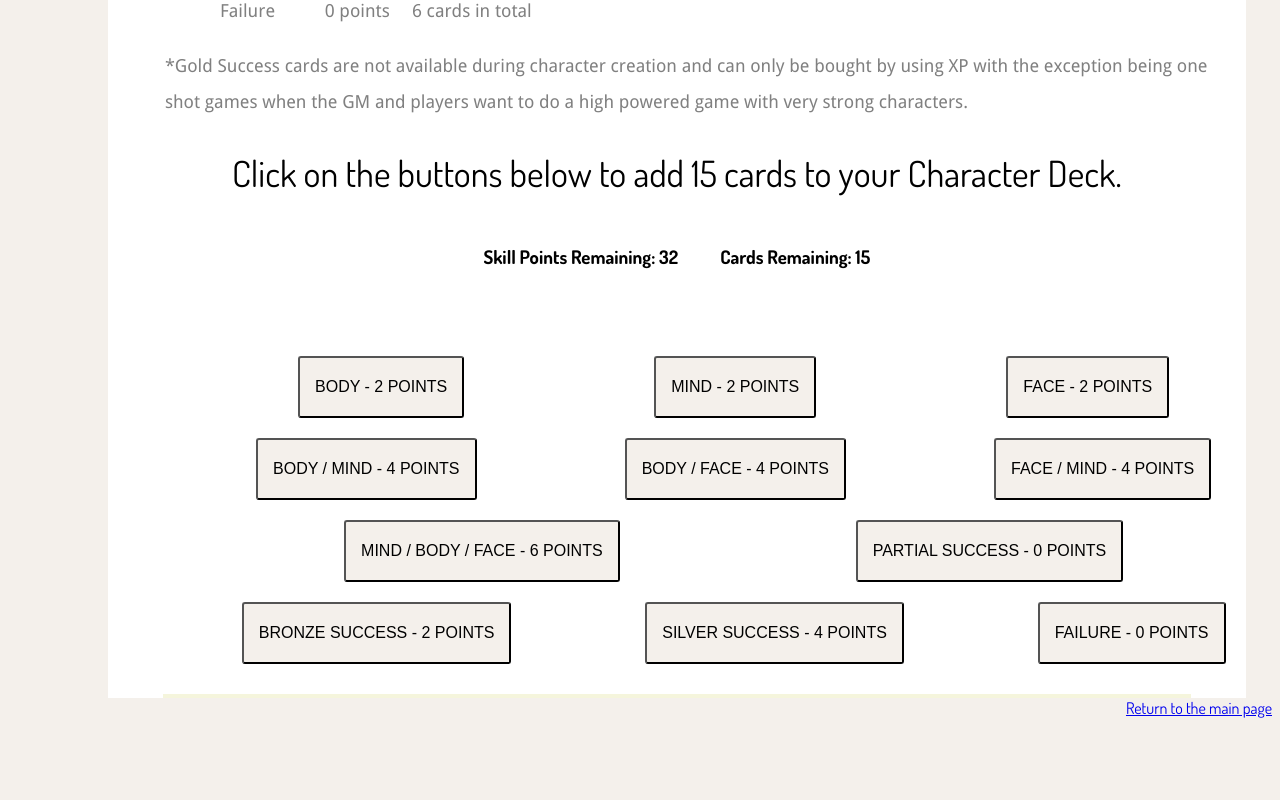
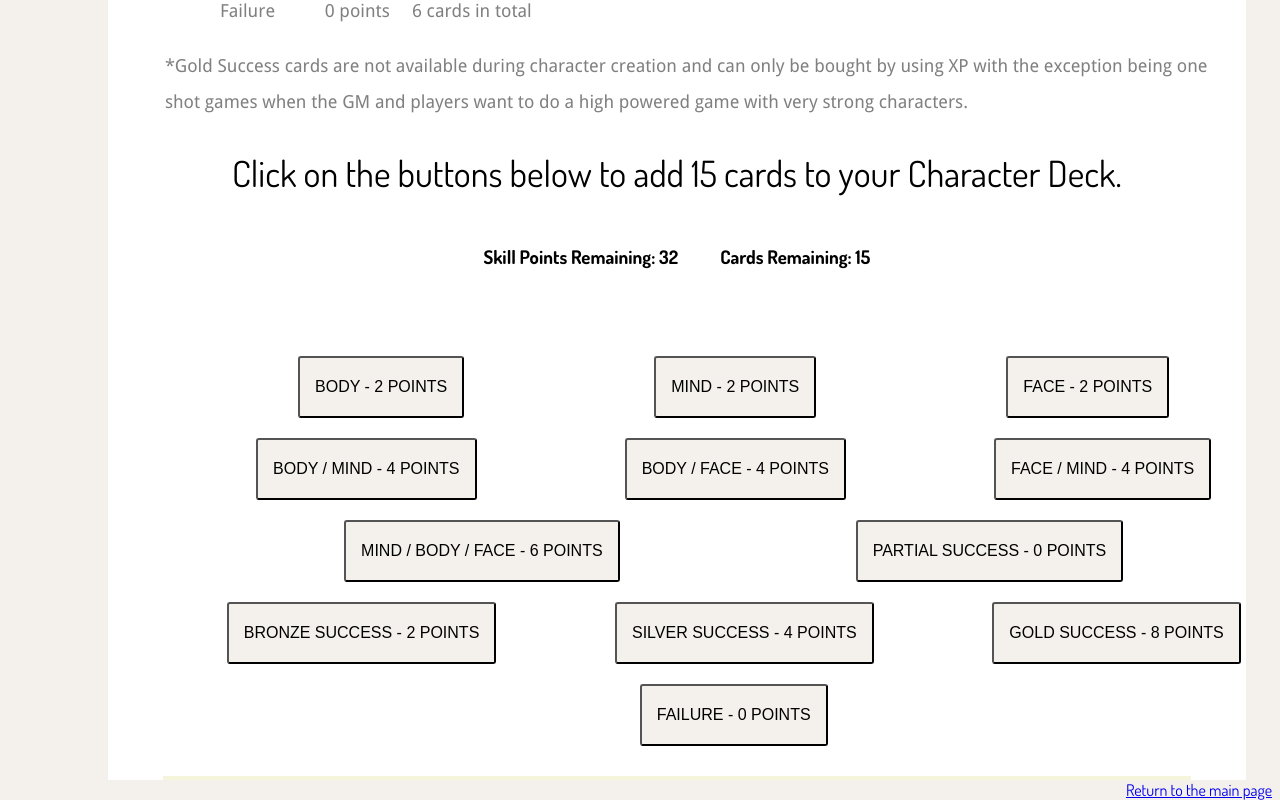
Before and after one commit to rond556/Angular-FoolsGoldFrontEnd, an Angular app: page / in a window 1280 px wide. Shown: the part 2406-3206 px from the top of the page. Before the commit the page ends 3124 px from the top, so only its background shows below. Built offline with nearby package versions, Linux system fonts and the light colour scheme.

Commit message:
gold success added

```diff
--- a/src/app/deckconstruct/deckconstruct.component.html
+++ b/src/app/deckconstruct/deckconstruct.component.html
@@ -105,6 +105,8 @@
       <p>BRONZE SUCCESS - 2 POINTS</p></button>
     <button class="addCard" (click)="addCard(silverSuccessCard)">
       <p>SILVER SUCCESS - 4 POINTS</p></button>
+    <button class="addCard" (click)="addCard(goldSuccessCard)">
+      <p>GOLD SUCCESS - 8 POINTS</p></button>
     <button class="addCard" (click)="addCard(failureCard)">
       <p>FAILURE - 0 POINTS</p></button>
     </div>
--- a/src/app/deckconstruct/deckconstruct.component.ts
+++ b/src/app/deckconstruct/deckconstruct.component.ts
@@ -78,7 +78,7 @@ export class DeckconstructComponent implements OnInit {
     this.nameMap.set("Partial Success Card", 2);
     this.nameMap.set("Bronze Success Card", 10);
     this.nameMap.set("Silver Success Card", 1);
-
+    this.nameMap.set("Gold Success Card", 0);
 
   }
 
```
